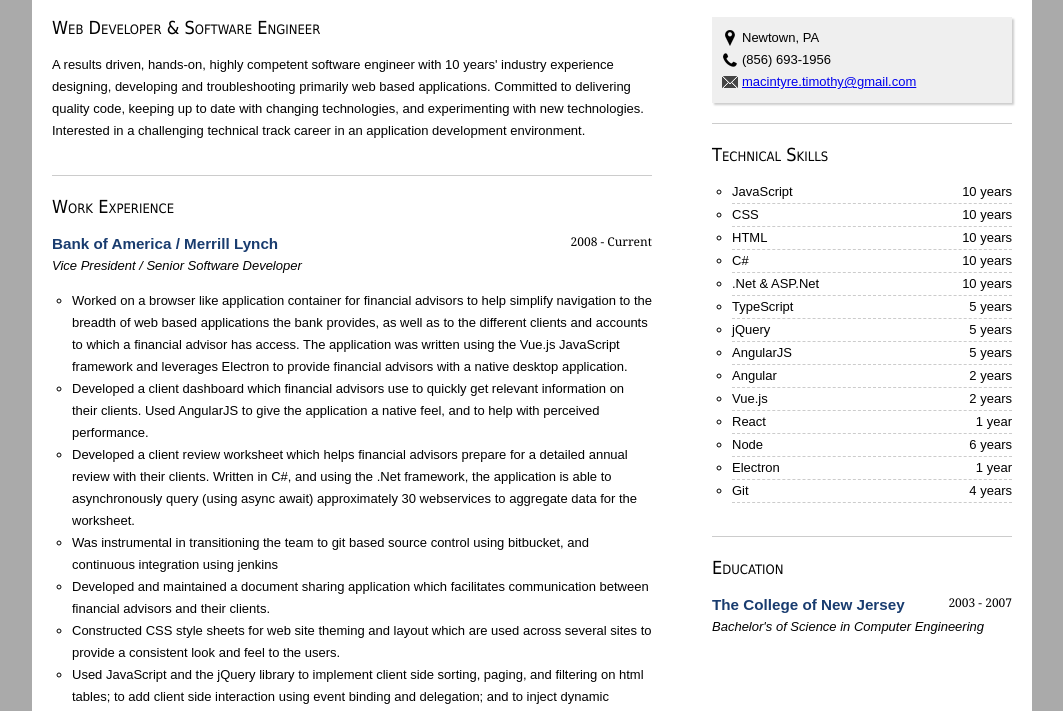
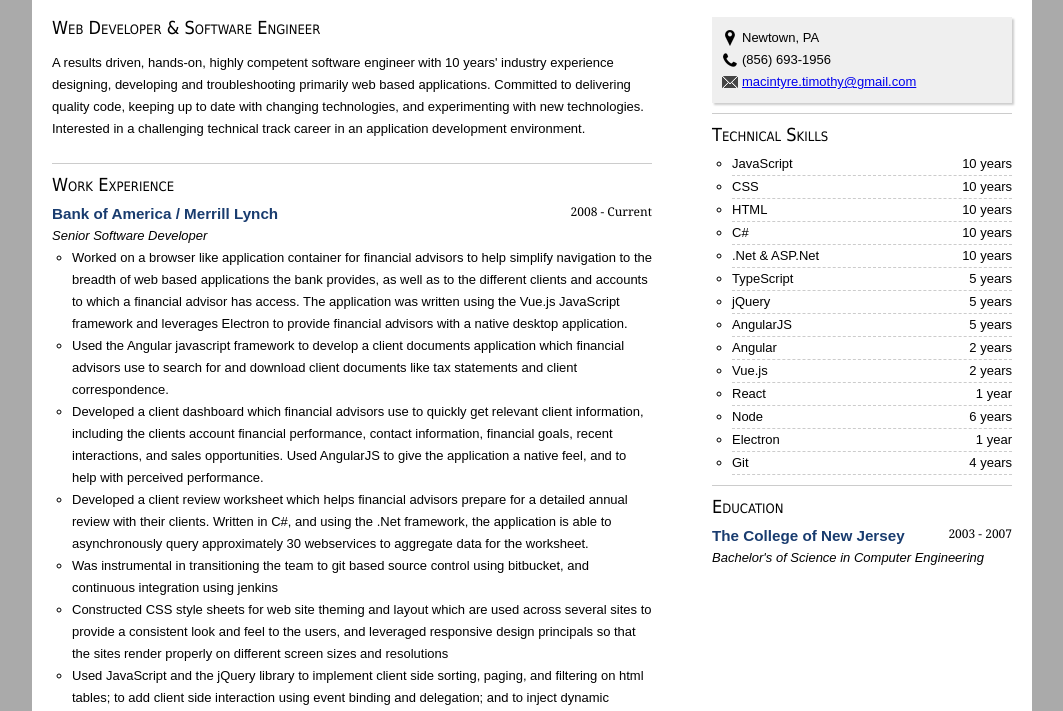
Before and after one commit to Tim91084/resume, a website: page index.html in a window 1280 px wide. Shown: the part 89-800 px from the top of the page, without its empty margins (108-1171 px from the left). Drawn offline with Linux system fonts and the light colour scheme.

Commit message:
Update work experience

```diff
--- a/css/styles.css
+++ b/css/styles.css
@@ -27,6 +27,7 @@ header {
 
 ul {
     list-style-type: circle;
+    margin: 0px;
     margin-left: 20px;
     padding: 0;
 }
@@ -45,6 +46,7 @@ h2 {
     font-variant: small-caps;
     font-size: 18px;
     margin-top: 0px;
+    margin-block-end: 0.4em;
     font-weight: normal;
 }
 
@@ -60,14 +62,14 @@ footer {
     border-top: solid 1px #cccccc;
 }
 
-section > article {
-  margin-bottom: 20px;
+section>article {
+    margin-bottom: 5px;
 }
 
-.right-content > section,
-.left-content > section {
-  padding-bottom: 20px;
-  margin-bottom: 20px;
+.right-content>section,
+.left-content>section {
+    padding-bottom: 10px;
+    margin-bottom: 10px;
     border-bottom: 1px solid #cccccc;
 }
 
@@ -180,14 +182,15 @@ ul.dotted-border li {
     }
 }
 
-@media only screen and (min-width: 600px) {
-  .right-content > section:last-child,
-  .left-content > section:last-child {
+/*@media only screen and (min-width: 600px) {*/
+
+.right-content>section:last-child,
+.left-content>section:last-child {
     border-bottom: 0;
     margin-bottom: 0;
     padding-bottom: 0;
 }
-}
+
 
 @media only screen and (max-width: 1000px) {
     body {
@@ -195,3 +198,13 @@ ul.dotted-border li {
         margin: 0;
     }
 }
+
+@media print {
+    footer {
+        display: none;
+    }
+
+    body {
+        background: none;
+    }
+}
--- a/index.html
+++ b/index.html
@@ -141,8 +141,7 @@
           <section class='article-header'>
             <div class='date'>2008 - Current</div>
             <h3>Bank of America / Merrill Lynch</h3>
-            <div style='font-style:italic;'>Vice President /
-              Senior Software Developer</div>
+            <div style='font-style:italic;'>Senior Software Developer</div>
           </section>
           <ul>
             <li>Worked on a browser like application container for financial
@@ -152,29 +151,32 @@
               access. The application was written using the Vue.js
               JavaScript framework and leverages Electron to provide financial
               advisors with a native desktop application.</li>
+            <li>Used the Angular javascript framework to develop a client
+              documents application which financial advisors use to search for
+              and download client documents like tax statements and client
+              correspondence.</li>
             <li>Developed a client dashboard which financial advisors use to
-              quickly get relevant information on their clients. Used AngularJS
-              to give the application a native feel, and to help with
+              quickly get relevant client information, including the clients
+              account financial performance, contact information, financial
+              goals, recent interactions, and sales opportunities. Used
+              AngularJS to give the application a native feel, and to help with
               perceived performance.</li>
             <li>Developed a client review worksheet which helps financial
               advisors prepare for a detailed annual review with their clients.
               Written in C#, and using the .Net framework, the application is
-              able to asynchronously query (using async await) approximately 30
-              webservices to aggregate data for the worksheet.
-            </li>
+              able to asynchronously query approximately 30 webservices to
+              aggregate data for the worksheet.</li>
             <li>Was instrumental in transitioning the team to git based source
               control using bitbucket, and continuous integration using jenkins</li>
-            <li>Developed and maintained a document sharing application which
-              facilitates communication between financial advisors and their
-              clients.</li>
             <li>Constructed CSS style sheets for web site theming and layout
               which are used across several sites to provide a consistent look
-              and feel to the users.</li>
+              and feel to the users, and leveraged responsive design
+              principals so that the sites render properly on different screen
+              sizes and resolutions</li>
             <li>Used JavaScript and the jQuery library to implement client side
               sorting, paging, and filtering on html tables; to add client side
               interaction using event binding and delegation; and to inject
-              dynamic content onto a page using ajax.
-            </li>
+              dynamic content onto a page using ajax.</li>
             <li>Identified application performance bottlenecks and improved
               them by, for example, combining images into a css sprite,
               parallelizing web service calls, and using asynchronous IO.</li>
```
Lines whose indentation alone changed are shown as unchanged.
